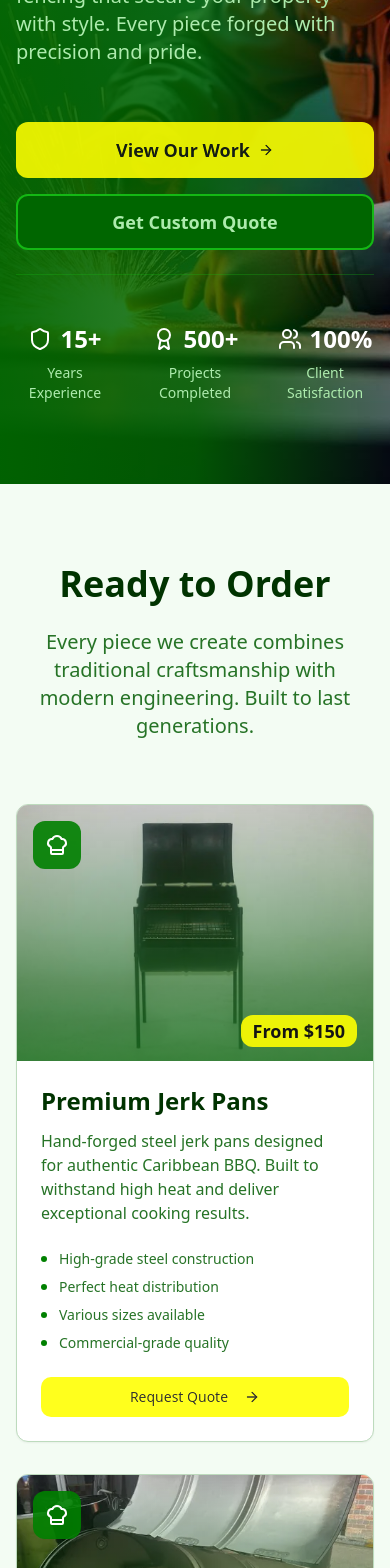
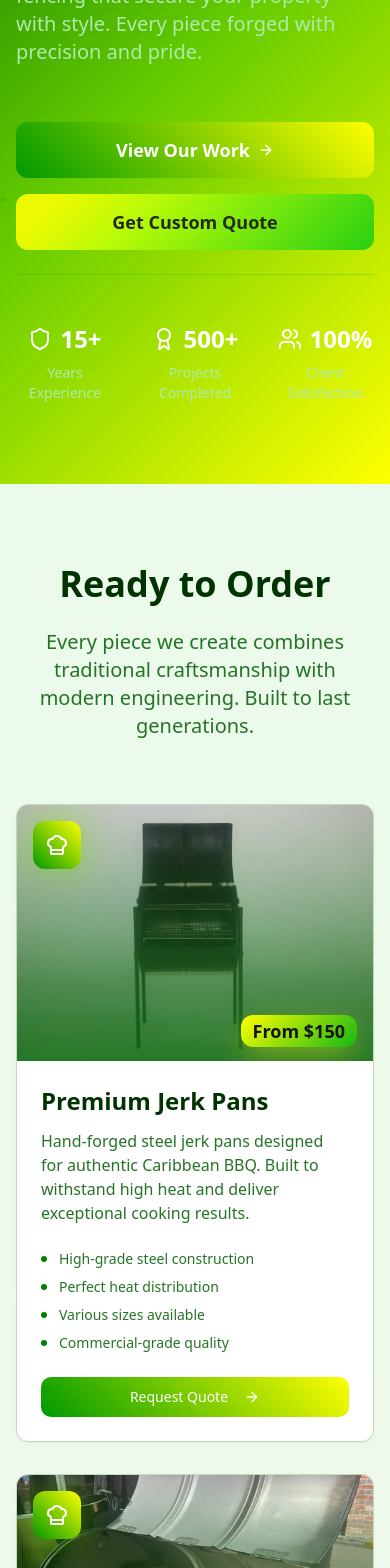
Before and after one commit to codesleeps/metalcraft-forge-hub, a React (Vite) app: page / in a window 390 px wide. Shown: the part 360-1928 px from the top of the page. Built offline with nearby package versions, Linux system fonts and the light colour scheme; no server answers.

Commit message:
Add gradients to colors
Apply gradients to mix green and yellow across the application.

```diff
--- a/src/components/Gallery.tsx
+++ b/src/components/Gallery.tsx
@@ -33,7 +33,7 @@ const Gallery = () => {
   ];
 
   return (
-    <section id="gallery" className="py-20 bg-green-light/10">
+    <section id="gallery" className="py-20 bg-gradient-card">
       <div className="container mx-auto px-4 lg:px-6">
         <div className="text-center mb-16">
           <h2 className="text-4xl font-bold text-foreground mb-4">
--- a/src/components/Hero.tsx
+++ b/src/components/Hero.tsx
@@ -10,7 +10,7 @@ const Hero = () => {
         className="absolute inset-0 bg-cover bg-center bg-no-repeat"
         style={{ backgroundImage: `url(${heroWelding})` }}
       >
-        <div className="absolute inset-0 bg-gradient-to-r from-green-dark/95 via-green-dark/80 to-transparent"></div>
+        <div className="absolute inset-0 bg-gradient-hero"></div>
       </div>
 
       {/* Content */}
@@ -29,13 +29,13 @@ const Hero = () => {
             </p>
 
             <div className="flex flex-col sm:flex-row gap-4 pt-8">
-              <Button variant="glow" size="xl" className="group">
+              <Button variant="primary" size="xl" className="group">
                 <a href="#products" className="flex items-center">
                   View Our Work
                   <ArrowRight className="ml-2 h-5 w-5 group-hover:translate-x-1 transition-transform" />
                 </a>
               </Button>
-              <Button variant="green" size="xl">
+              <Button variant="glow" size="xl">
                 <a href="#contact">Get Custom Quote</a>
               </Button>
             </div>
--- a/src/components/ProductShowcase.tsx
+++ b/src/components/ProductShowcase.tsx
@@ -65,7 +65,7 @@ const ProductShowcase = () => {
   ];
 
   return (
-    <section id="products" className="py-20 bg-muted/30">
+    <section id="products" className="py-20 bg-gradient-card">
       <div className="container mx-auto px-4 lg:px-6">
         {/* Section Header */}
         <div className="text-center max-w-3xl mx-auto mb-16">
@@ -89,14 +89,14 @@ const ProductShowcase = () => {
                   alt={product.title}
                   className="w-full h-full object-cover group-hover:scale-110 transition-transform duration-700"
                 />
-                <div className="absolute inset-0 bg-gradient-to-t from-green-dark/70 to-transparent"></div>
+                <div className="absolute inset-0 bg-gradient-to-t from-green-dark/80 to-transparent"></div>
                 <div className="absolute top-4 left-4">
-                  <div className="bg-primary/90 p-3 rounded-lg">
+                  <div className="bg-gradient-primary p-3 rounded-lg shadow-glow">
                     <product.icon className="h-6 w-6 text-white" />
                   </div>
                 </div>
                 <div className="absolute bottom-4 right-4">
-                  <span className="bg-yellow/90 text-black px-3 py-1 rounded-lg font-semibold text-lg">
+                  <span className="bg-gradient-secondary text-black px-3 py-1 rounded-lg font-semibold text-lg shadow-yellow">
                     {product.price}
                   </span>
                 </div>
@@ -121,7 +121,7 @@ const ProductShowcase = () => {
                   ))}
                 </ul>
 
-                <Button variant="glow" className="w-full group">
+                <Button variant="primary" className="w-full group">
                   <a href="#contact">Request Quote</a>
                   <ArrowRight className="ml-2 h-4 w-4 group-hover:translate-x-1 transition-transform" />
                 </Button>
@@ -132,15 +132,15 @@ const ProductShowcase = () => {
 
         {/* CTA Section */}
         <div className="text-center mt-16">
-          <div className="bg-primary rounded-2xl p-8 md:p-12 text-center">
-            <h3 className="text-3xl font-bold text-primary-foreground mb-4">
+          <div className="bg-gradient-primary rounded-2xl p-8 md:p-12 text-center shadow-glow">
+            <h3 className="text-3xl font-bold text-white mb-4">
               Need Something Custom?
             </h3>
-            <p className="text-primary-foreground/80 mb-8 max-w-2xl mx-auto">
+            <p className="text-white/90 mb-8 max-w-2xl mx-auto">
               We specialize in bringing your unique metalwork visions to life.
               From concept to completion, we'll work with you every step of the way.
             </p>
-            <Button variant="secondary" size="xl">
+            <Button variant="yellow" size="xl">
               <a href="#contact">Start Custom Project</a>
             </Button>
           </div>
--- a/src/components/ui/button.tsx
+++ b/src/components/ui/button.tsx
@@ -18,11 +18,12 @@ const buttonVariants = cva(
           "bg-secondary text-secondary-foreground hover:bg-secondary/80",
         ghost: "hover:bg-accent hover:text-accent-foreground",
         link: "text-primary underline-offset-4 hover:underline",
-        /* Green Black Yellow Variants */
-        forge: "bg-gradient-green text-primary-foreground hover:shadow-green metal-shine",
-        yellow: "bg-gradient-yellow text-primary-foreground hover:shadow-yellow metal-shine",
-        green: "bg-green-dark text-green-light border-2 border-green-medium hover:bg-green-medium hover:border-yellow transition-forge",
-        glow: "bg-yellow text-black hover:bg-yellow-dark hover:shadow-glow animate-forge-glow",
+        /* Green Yellow Gradient Variants */
+        forge: "bg-gradient-primary text-white hover:shadow-glow metal-shine",
+        yellow: "bg-gradient-yellow text-black hover:shadow-yellow metal-shine",
+        green: "bg-gradient-green text-white hover:shadow-green metal-shine",
+        glow: "bg-gradient-secondary text-black hover:shadow-glow animate-forge-glow",
+        primary: "bg-gradient-primary text-white hover:bg-gradient-secondary transition-all duration-300",
       },
       size: {
         default: "h-10 px-4 py-2",
--- a/src/index.css
+++ b/src/index.css
@@ -47,16 +47,19 @@ All colors MUST be HSL.
     --yellow-dark: 50 100% 40%;
     --black: 0 0% 8%;
 
-    /* Gradients */
-    --gradient-green: linear-gradient(135deg, hsl(120 100% 20%), hsl(120 80% 30%));
-    --gradient-yellow: linear-gradient(135deg, hsl(60 100% 50%), hsl(50 100% 40%));
-    --gradient-hero: linear-gradient(135deg, hsl(0 0% 8%) 0%, hsl(120 100% 20%) 50%, hsl(60 100% 50%) 100%);
-    --gradient-metal-shine: linear-gradient(90deg, transparent, hsla(60 100% 50% / 0.4), transparent);
+    /* Gradients - Green to Yellow Mix */
+    --gradient-green: linear-gradient(135deg, hsl(120 100% 25%), hsl(90 100% 35%));
+    --gradient-yellow: linear-gradient(135deg, hsl(60 100% 50%), hsl(45 100% 60%));
+    --gradient-hero: linear-gradient(135deg, hsl(120 100% 20%) 0%, hsl(90 100% 40%) 50%, hsl(60 100% 50%) 100%);
+    --gradient-primary: linear-gradient(45deg, hsl(120 100% 30%), hsl(60 100% 50%));
+    --gradient-secondary: linear-gradient(135deg, hsl(60 100% 50%), hsl(120 80% 40%));
+    --gradient-card: linear-gradient(180deg, hsl(120 60% 95%), hsl(60 30% 95%));
+    --gradient-metal-shine: linear-gradient(90deg, transparent, hsla(90 100% 50% / 0.4), transparent);
 
     /* Shadows */
     --shadow-green: 0 10px 30px -5px hsl(120 100% 20% / 0.4);
     --shadow-yellow: 0 10px 30px -5px hsl(60 100% 50% / 0.5);
-    --shadow-glow: 0 0 40px hsl(60 100% 50% / 0.5);
+    --shadow-glow: 0 0 40px hsl(90 100% 45% / 0.6);
 
     /* Animation */
     --transition-smooth: all 0.3s cubic-bezier(0.4, 0, 0.2, 1);
@@ -130,7 +133,7 @@ All colors MUST be HSL.
   }
 }
 
-/* Green Black Yellow Utility Classes */
+/* Green Yellow Gradient Utility Classes */
 @layer utilities {
   .bg-gradient-green {
     background: var(--gradient-green);
@@ -142,6 +145,18 @@ All colors MUST be HSL.
 
   .bg-gradient-hero {
     background: var(--gradient-hero);
+  }
+
+  .bg-gradient-primary {
+    background: var(--gradient-primary);
+  }
+
+  .bg-gradient-secondary {
+    background: var(--gradient-secondary);
+  }
+
+  .bg-gradient-card {
+    background: var(--gradient-card);
   }
 
   .shadow-green {
--- a/src/pages/Index.tsx
+++ b/src/pages/Index.tsx
@@ -14,7 +14,7 @@ const Index = () => {
       <ContactForm />
 
       {/* Footer */}
-      <footer className="bg-green-dark text-green-light py-12">
+      <footer className="bg-gradient-green text-white py-12">
         <div className="container mx-auto px-4 lg:px-6">
           <div className="grid md:grid-cols-3 gap-8">
             <div>
@@ -27,10 +27,10 @@ const Index = () => {
             <div>
               <h4 className="font-semibold text-white mb-4">Quick Links</h4>
               <div className="space-y-2">
-                <a href="#home" className="block hover:text-yellow transition-colors">Home</a>
-                <a href="#products" className="block hover:text-yellow transition-colors">Products</a>
-                <a href="#gallery" className="block hover:text-yellow transition-colors">Gallery</a>
-                <a href="#contact" className="block hover:text-yellow transition-colors">Contact</a>
+                <a href="#home" className="block hover:text-yellow-dark transition-colors">Home</a>
+                <a href="#products" className="block hover:text-yellow-dark transition-colors">Products</a>
+                <a href="#gallery" className="block hover:text-yellow-dark transition-colors">Gallery</a>
+                <a href="#contact" className="block hover:text-yellow-dark transition-colors">Contact</a>
               </div>
             </div>
             <div>
@@ -44,7 +44,7 @@ const Index = () => {
               </div>
             </div>
           </div>
-          <div className="border-t border-green-medium/50 mt-8 pt-8 text-center text-sm">
+          <div className="border-t border-yellow/30 mt-8 pt-8 text-center text-sm">
             <p>&copy; 2024 MetalCraft Forge. All rights reserved. Built with precision and pride.</p>
           </div>
         </div>
```
